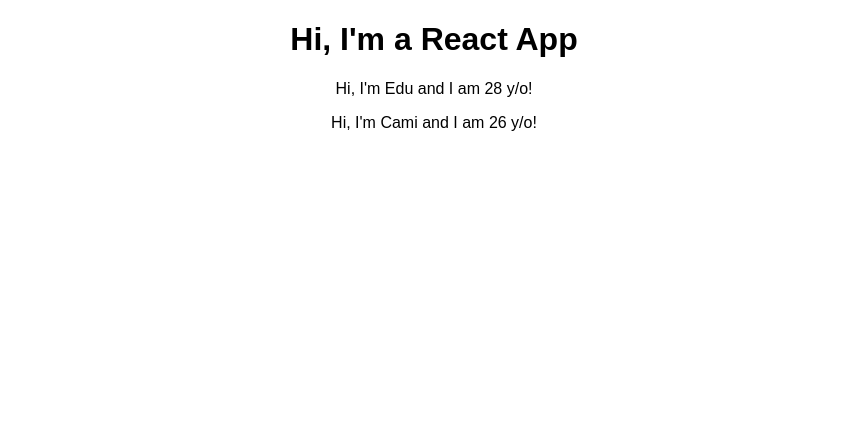
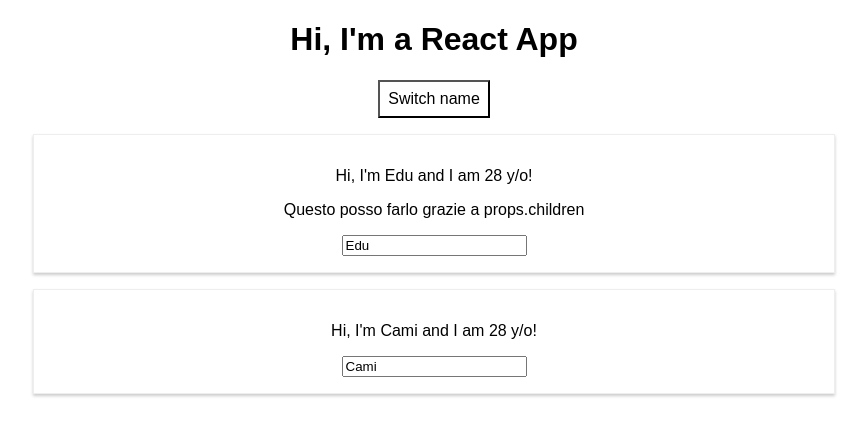
Before and after one commit to eperacchia/React_Course, a React (Create React App) app: page / in a window 1280 px wide. Shown: the top 436 px of the page, without its empty margins (206-1073 px from the left). Built offline with nearby package versions, Linux system fonts and the light colour scheme.

Commit message:
Fine sezione 3

```diff
--- a/src/App.js
+++ b/src/App.js
@@ -3,12 +3,64 @@
 import Person from './Person/Person'
 
 class App extends Component {
+
+  state = {
+    persons : [
+      {name: "Edu", age: "28"},
+      {name: "Cami", age: "26"}
+    ]
+  }
+
+  switchNameHandler = (newName) => {
+    // console.log('clicked');
+    // WRONG! //this.state.persons[0].name = 'Eduardo';
+    this.setState({
+      persons : [
+        {name: newName, age: "28"},
+        {name: "Cami", age: "26"}
+      ]
+    })
+  }
+
+  nameChangeHandler = (event) => {
+    this.setState({
+      persons : [
+        {name: event.target.value, age: "28"},
+        {name: "Cami", age: "26"}
+      ]
+    })
+  }
+
   render() {
+
+    const style = {
+      backgroundColor: 'white',
+      font: 'inherit',
+      boxshadow: '0 2px 3px #ccc',
+      boder: '1px solid red',
+      padding: '8px',
+      cursor: 'pointer'
+    };
+
     return (
       <div className="App">
         <h1>Hi, I'm a React App</h1>
-        <Person name="Edu" age="28"></Person>
-        <Person name="Cami" age="26"/>
+        <button
+          style={style}
+          onClick={() => this.switchNameHandler("Eduardo!")}>
+            Switch name
+        </button>
+        <Person
+          name={this.state.persons[0].name}
+          age={this.state.persons[0].age}
+          click={this.switchNameHandler.bind(this, "Edu!")}
+          changed={this.nameChangeHandler}>
+            Questo posso farlo grazie a props.children
+        </Person>
+        <Person
+          name={this.state.persons[1].name}
+          age={this.state.persons[0].age}>
+        </Person>
       </div>
     );
     // return React.createElement('div', {className:'App'}, React.createElement('h1', null, 'Hi, I\'m a React App'));
--- /dev/null
+++ b/src/Person/Person.css
@@ -0,0 +1,8 @@
+.Person{
+    width: 60%;
+    margin: 16px auto;
+    border: 1px solid #eee;
+    box-shadow: 0 2px 3px #ccc;
+    padding: 16px;
+    text-align: center;
+}
--- a/src/Person/Person.js
+++ b/src/Person/Person.js
@@ -1,7 +1,14 @@
 import React from 'react';
+import './Person.css';
 
 const person = (props) => {
-    return <p>Hi, I'm {props.name}  and I am {props.age} y/o!</p>
+    return (
+        <div className="Person">
+            <p onClick={props.click}>Hi, I'm {props.name}  and I am {props.age} y/o!</p>
+            <p>{props.children}</p>
+            <input type="text" onChange={props.changed} value={props.name}></input>
+        </div>
+    )
 }
 
 export default person;
```
